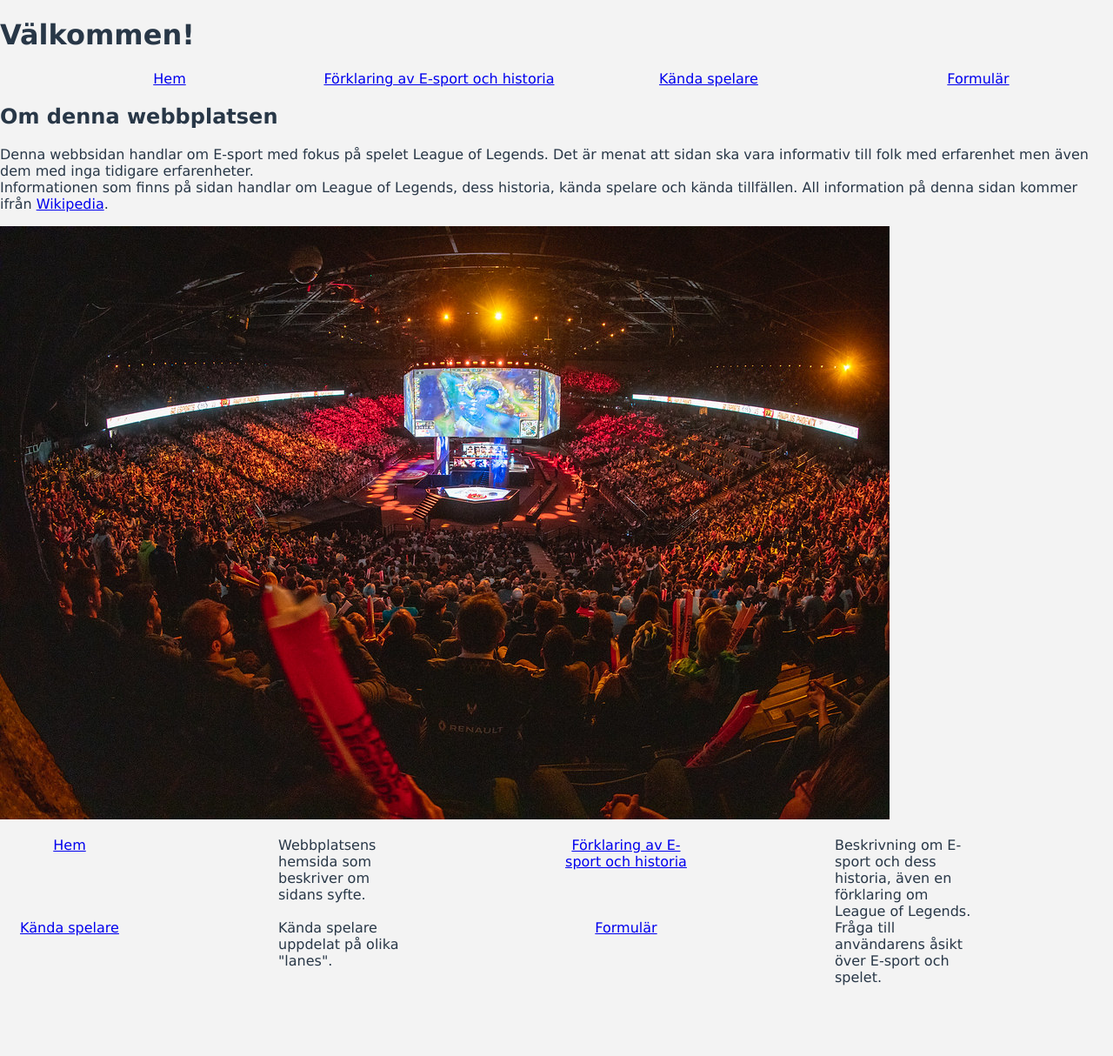
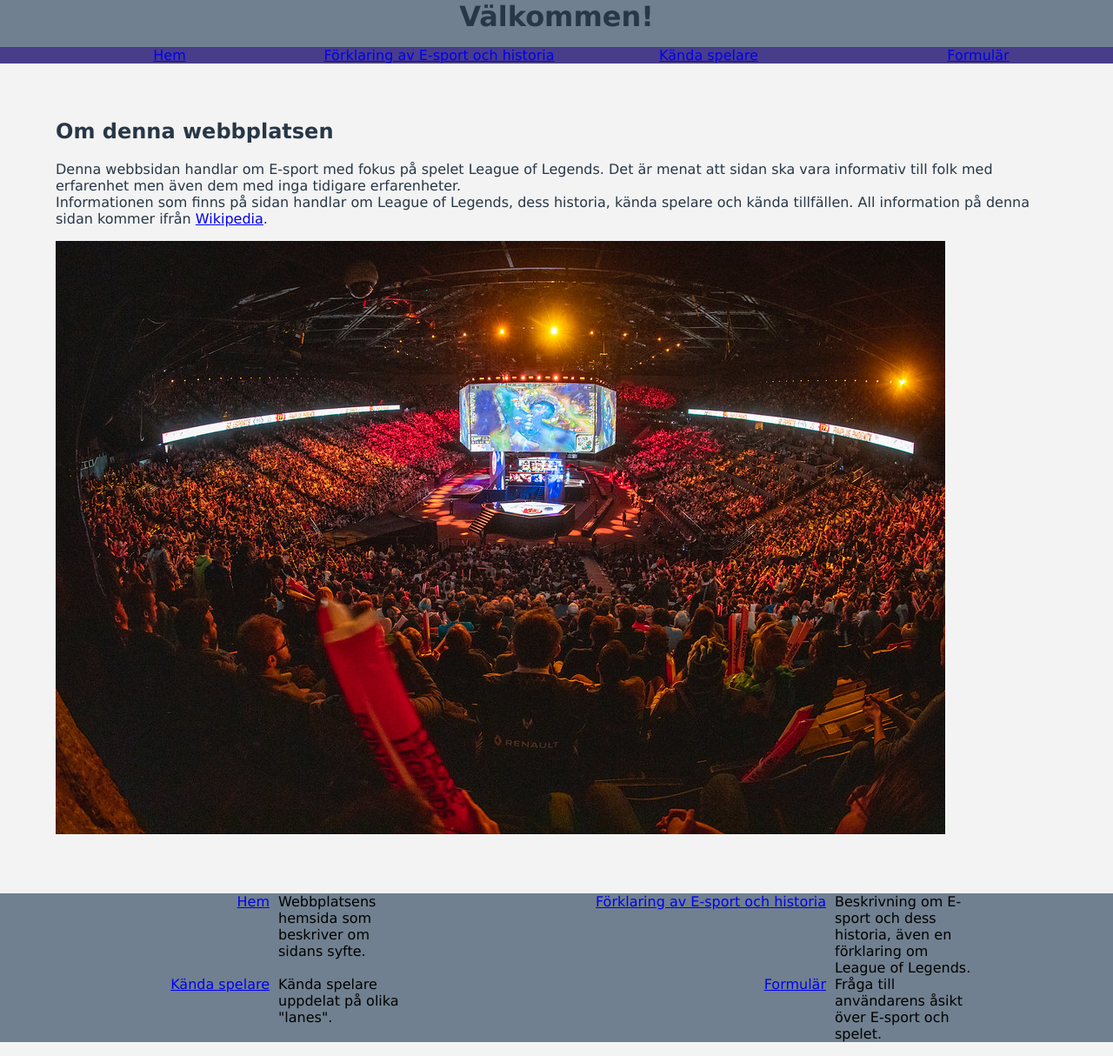
Before and after one commit to dano03001/Slutprojekt-webb, a plain HTML site: page index.html in a window 1280 px wide. Shown: the whole page at 87% size. Before the commit the page ends 1149 px from the top, so only its background shows below. Drawn offline with Linux system fonts and the light colour scheme.

Commit message:
Add files via upload

```diff
--- a/style.css
+++ b/style.css
@@ -6,7 +6,13 @@ body{
 }
 
 header, footer{
-	background-color: ;
+	background-color: SlateGrey;
+}
+
+header h1{
+	text-align: center;
+	font-size: 2em;
+	margin: 0;
 }
 
 header ul{
@@ -14,6 +20,17 @@ header ul{
 	grid-template-columns: 1fr 1fr 1fr 1fr;
 	list-style-type: none;
 	text-align: center;
+	margin: 10;
+	background-color: DarkSlateBlue;
+}
+
+main{
+	margin: 5%;
+}
+
+
+footer{
+	color: Black;
 }
 
 footer dl{
@@ -22,9 +39,8 @@ footer dl{
 }
 
 footer dt{
-	text-align: center;
-	width: 50%;
-	padding: 0;
+	text-align: right;
+	padding-right: 10px;
 	margin: 0;
 }
 
```
Also changed, not shown: forms.html (added, +31 -0 lines).
